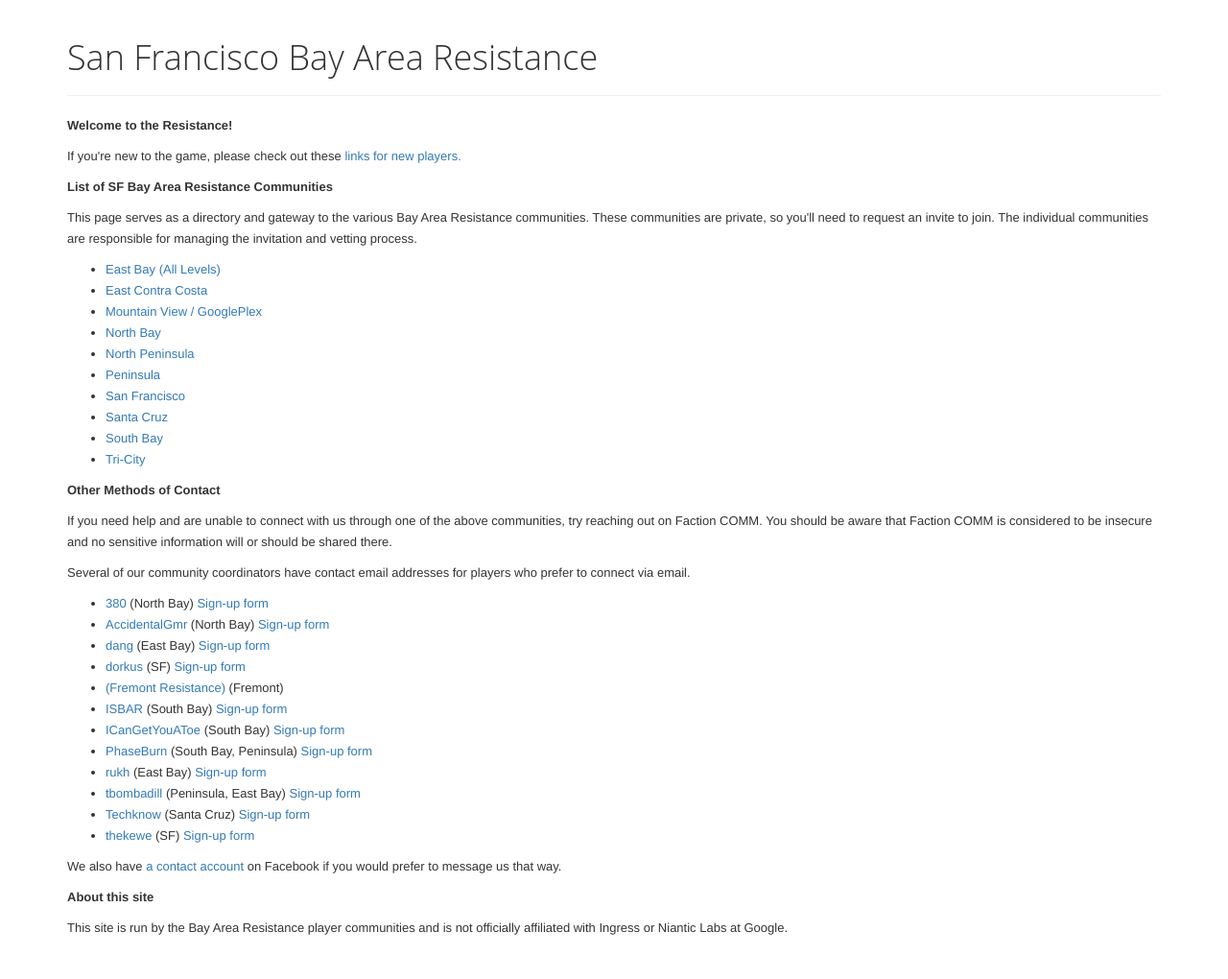
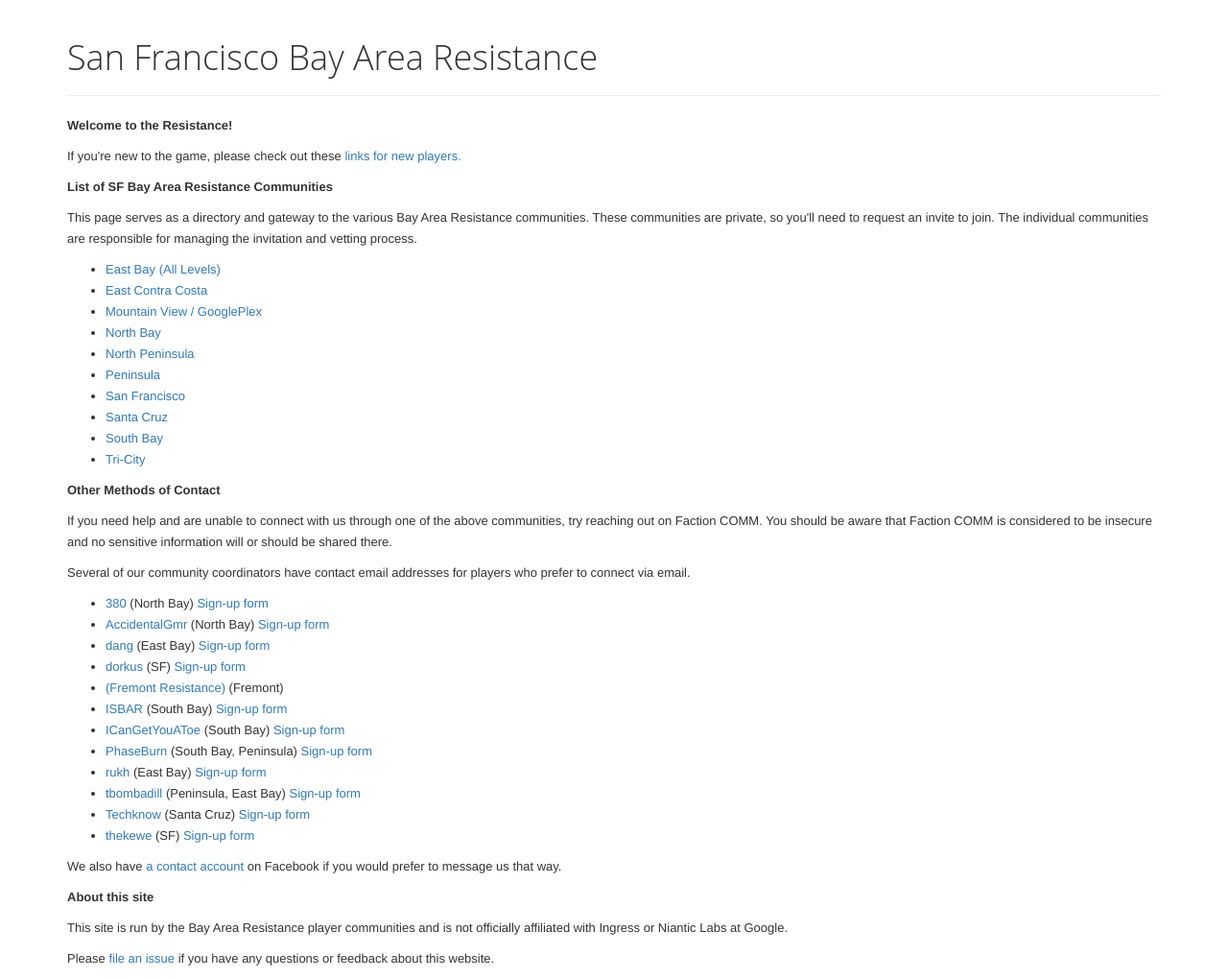
Before and after one commit to balshor/sfbay.resists.org, a Jekyll site: the page built from index.html, in a window 1280 px wide. Shown: the whole page at 96% size. Built offline with Jekyll 4.4.1, drawn with Linux system fonts in a browser that asks for light colours; nearby versions of some CDN libraries; before the commit the page ends 988 px from its top, so only the background shows below that.

Commit message:
Add issue link for questions about the site.

```diff
--- a/index.html
+++ b/index.html
@@ -43,3 +43,6 @@
     This site is run by the Bay Area Resistance player communities and is not officially affiliated  with
     Ingress or Niantic Labs at Google.
   </p>
+  <p>
+    Please <a href="https://github.com/balshor/sfbay.resists.org/issues/new">file an issue</a> if you have any questions or feedback about this website.
+  </p>
```
